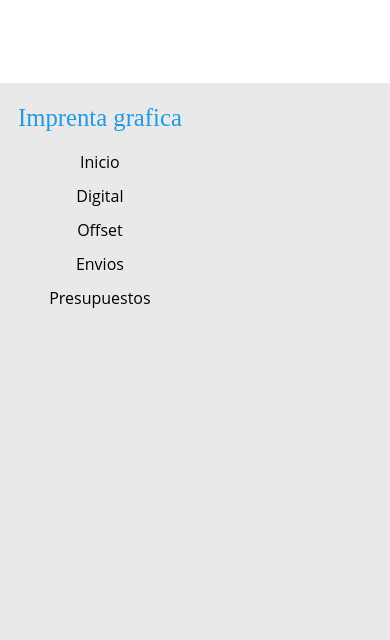
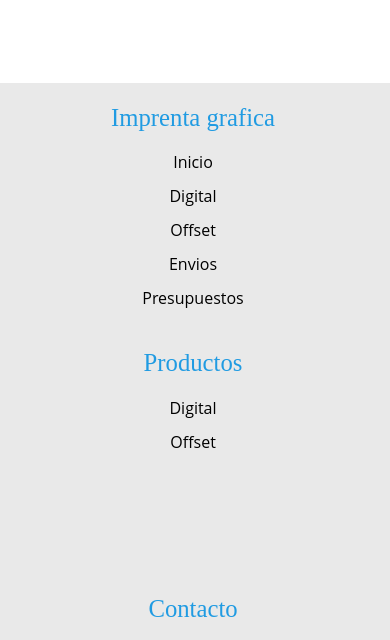
Before and after one commit to odoi21/Desarollo-web-coder, a website: page index.html in a window 390 px wide. Shown: the part 2763-3403 px from the top of the page. Drawn offline with nearby package versions, Linux system fonts and the light colour scheme; a web font is replaced by a local one.

Commit message:
fix: media querries footer

```diff
--- a/sass/presets/_footer.scss
+++ b/sass/presets/_footer.scss
@@ -93,6 +93,7 @@
     flex-wrap: wrap;
     text-align: center;
     margin-top: 20px;
+    align-items: center;
 }
 
 /*estilos  footer contacto columna 4 fila 1 */
@@ -126,7 +127,11 @@
 @media screen and (max-width: 780px) {
     .section-grid {
         display: grid;
-        grid-template-rows: 1fr 1r;
+	    grid-template-rows: repeat(4, 1fr);
+	    grid-template-columns: 1fr;
+	    gap: 2px;
+	    width: 100%;
+	    height: 100%;
         grid-template-areas:
                 /*Col1*/
         /*fila1*/"nav"
@@ -158,4 +163,7 @@
         grid-area: copyright;
     }
 
+    .footer-nav-col-2 {
+        align-items: center;
+    }
 }
```
Also changed, not shown: css/style.css, 1 other file.
